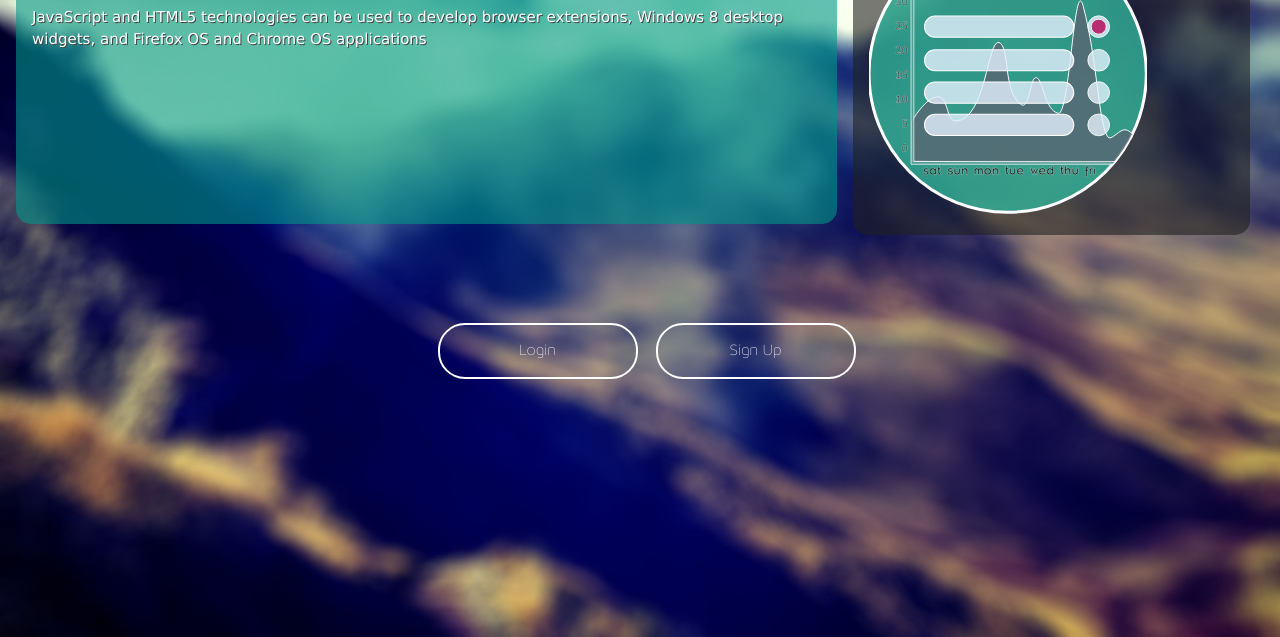
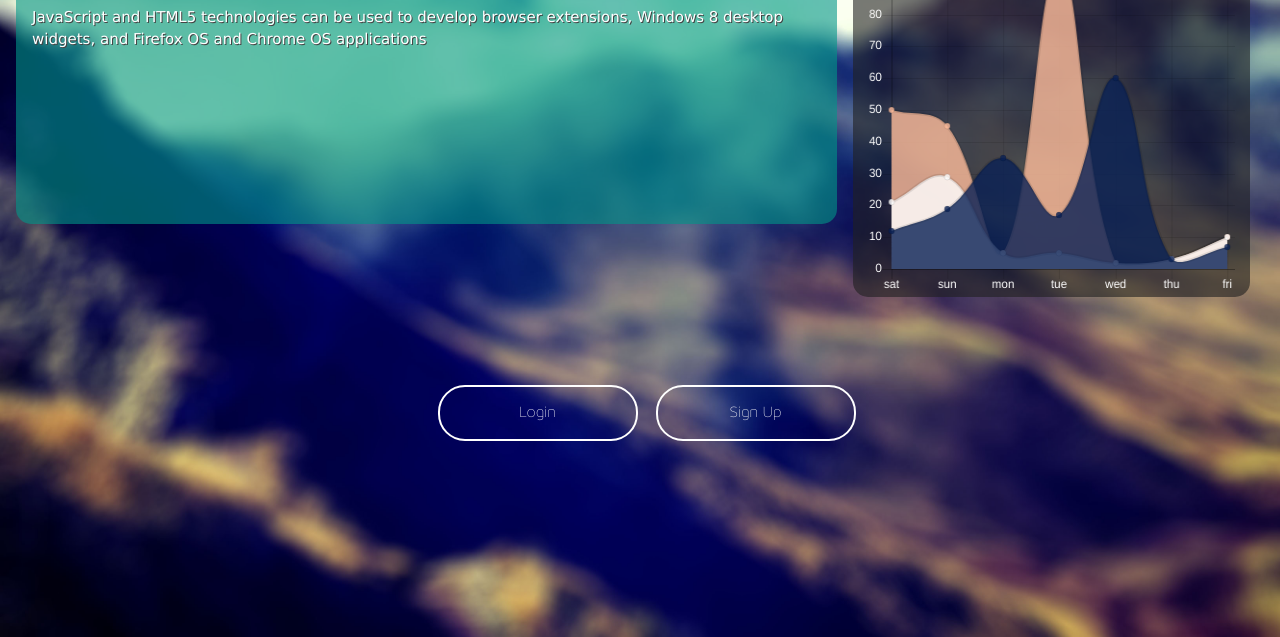
Before and after one commit to A7medgGm/tasker, a plain HTML site: page index.html in a window 1280 px wide. Shown: the part 163-800 px from the top of the page. Drawn offline with Linux system fonts and the light colour scheme.

Commit message:
Update index.html

```diff
--- a/index.html
+++ b/index.html
@@ -43,7 +43,7 @@
             </div>
             <div class="sg-col l4  sg-hide-small sg-hide-medium">
                 <div class="ican">
-                <canvas class="sg-margin-0 icang sg-hide" height="300" id="myChart"></canvas>
+                <canvas class="sg-margin-0 icang" height="300" id="myChart"></canvas>
 
 <?xml version="1.0" encoding="UTF-8" standalone="no"?>
 <svg
@@ -58,7 +58,7 @@
    height="81.844444mm"
    viewBox="0 0 290 290"
    id="mySVG"
-   class="sg-padding "
+   class="sg-padding sg-hide"
    version="1.1"
    inkscape:version="0.91 r13725"
    sodipodi:docname="tasker.svg"
```
